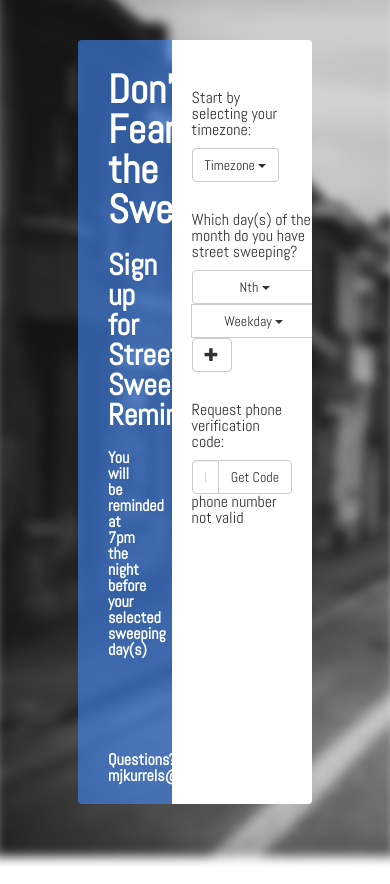
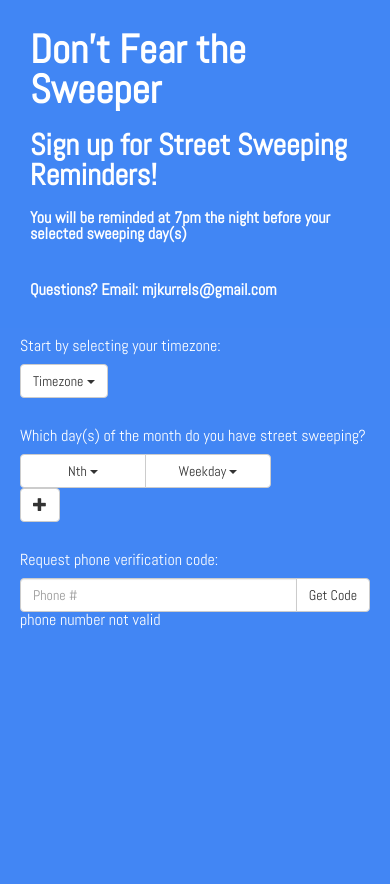
Before and after one commit to ouidevelop/dontfearthesweeper, a plain HTML site: page public/index.html in a window 390 px wide. After the commit the page ends 844 px from the top, so only its background shows below. Drawn offline with nearby package versions, Linux system fonts and the light colour scheme.

Commit message:
make moble work

```diff
--- a/public/index.html
+++ b/public/index.html
@@ -21,7 +21,7 @@
     <script src="app.js"></script>
 </head>
 
-<body ng-app="dontFearTheSweeper" ng-controller="signup" ng-cloak>
+<body class="blue" ng-app="dontFearTheSweeper" ng-controller="signup" ng-cloak>
     <div class="page-bg"></div>
 
 
--- a/public/style.css
+++ b/public/style.css
@@ -52,6 +52,7 @@ table {
    License: none (public domain)
    done
 */
+@media (min-width: 801px) {
 
 
 *, *:before, *:after {
@@ -59,6 +60,7 @@ table {
 }
 
 html, body {
+
     font-family: 'Abel', sans-serif;
     height: 100%;
     margin: 0;
@@ -170,4 +172,146 @@ form div p {
 }
 
 .verification {
+
 }
+
+
+}
+
+@media (max-width: 800px) {
+
+    body {
+        color: white;
+        background-color: rgb(66, 134, 244);
+        line-height: 1;
+    }
+
+    *, *:before, *:after {
+        box-sizing: border-box;
+    }
+
+    html, body {
+        font-family: 'Abel', sans-serif;
+        height: 100%;
+        margin: 0;
+        padding: 0;
+    }
+
+    /*.title-image{*/
+    /*transform: scale(1.03);*/
+    /*background-image: url("./assets/streetPic.jpg");*/
+    /*position: absolute;*/
+    /*top: 0;*/
+    /*left: 0;*/
+    /*bottom: 0;*/
+    /*right: 0;*/
+    /*}*/
+
+    .page-bg {
+        /* transform: scale(1.03); */
+        /* background-image: url("./assets/streetPic.jpg"); */
+        /* background-size: cover; */
+        -webkit-filter: blur(5px);
+        -moz-filter: blur(5px);
+        -o-filter: blur(5px);
+        -ms-filter: blur(5px);
+        /* filter: blur(5px); */
+        position: fixed;
+        width: 100%;
+        height: 100%;
+        top: 0;
+        left: 0;
+        z-index: -1;
+    }
+
+    .form-container {
+        /* margin: 40px 20%; */
+        /* overflow: hidden; */
+        /* height: calc(100% - 80px); */
+        /* border-radius: 4px; */
+    }
+
+    .title {
+        background-color: rgba(66, 134, 244, 0.62);
+        color: white;
+        font-weight: 600;
+        position: relative;
+        /* float: left; */
+        height: 100%;
+        padding: 10px;
+        /* overflow: hidden; */
+    }
+
+    .title h1 {
+        font-size: 40px;
+        padding: 20px 20px;
+    }
+
+    .title h2 {
+        font-size: 30px;
+        padding: 0 20px 20px;
+    }
+
+    .title h3 {
+        padding: 0 20px 20px;
+    }
+
+    .nth-week, .weekday {
+        width: 9em;
+    }
+
+    form {
+        /* width: 60%; */
+        /* float: right; */
+        /* height: 100%; */
+        /* background-color: white; */
+        /* padding: 40px 0; */
+        /* overflow: auto; */
+    }
+
+    form div {
+        display: block;
+        /* padding-bottom: 1px; */
+    }
+
+    form div p {
+        padding: 10px 0;
+    }
+
+    .email {
+        /* color: white; */
+        /* position: absolute; */
+        /* bottom: 0; */
+        padding: 20px;
+    }
+
+    .select-timezone, .select-alert-times, .phone-info, .verification {
+        padding: 0 20px 20px 20px;
+    }
+
+    .time-zone {
+
+    }
+
+    .month-day {
+
+    }
+
+    .phone-info {
+
+    }
+
+    .verification {
+
+    }
+
+
+}
+
+
+
+/*??????*/
+/**/
+/**/
+/**/
+/**/
```
